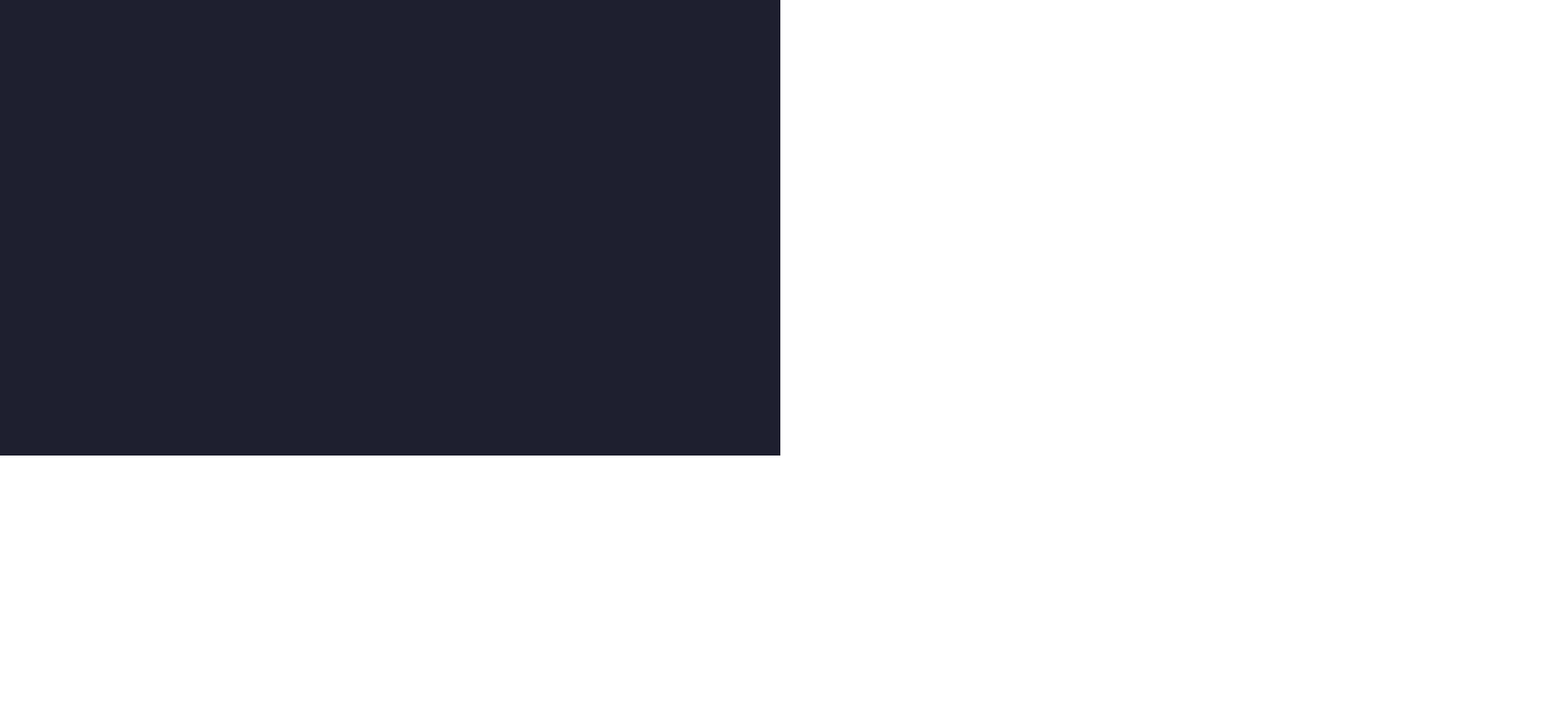
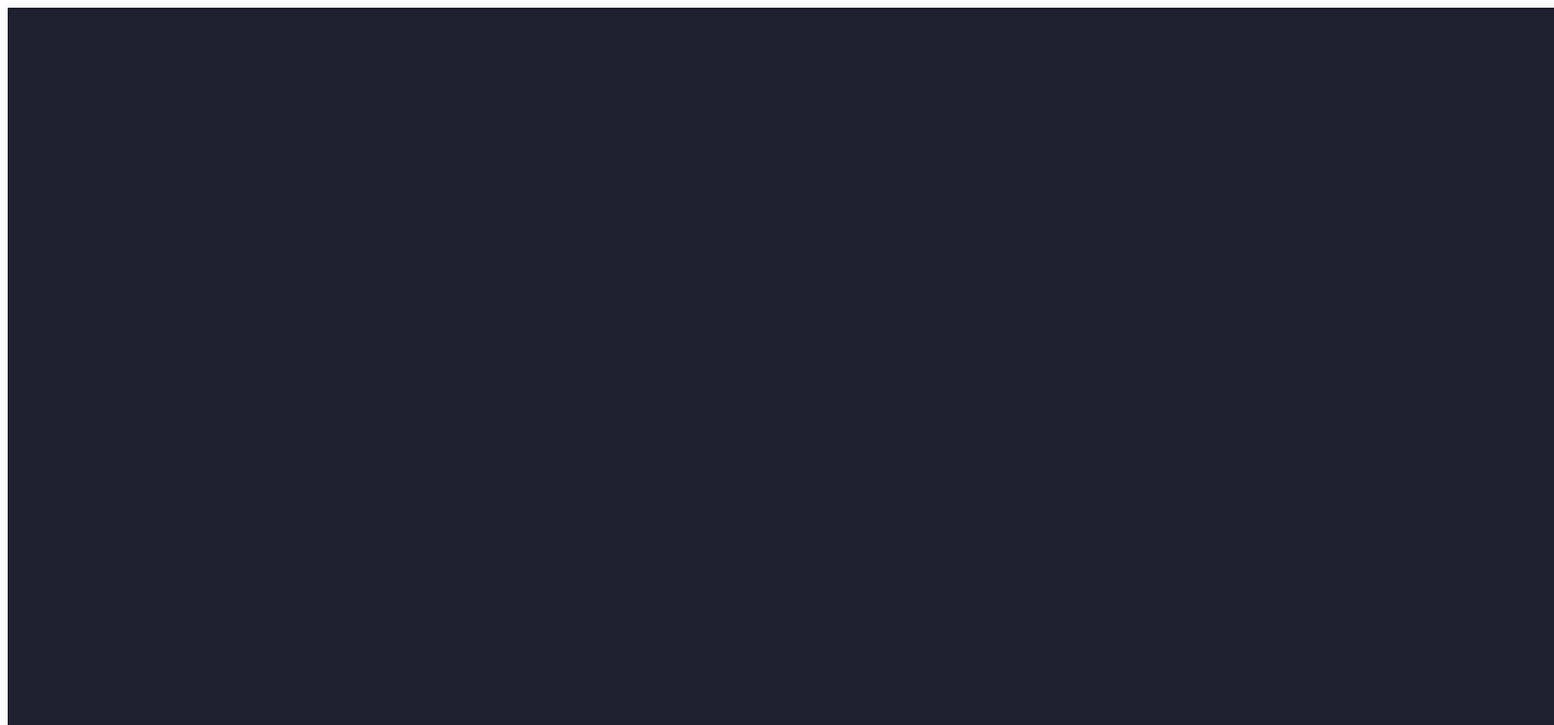
Before and after one commit to FatehaRsd/2-Banner-Training, a plain HTML site: page index.html in a window 1280 px wide. Shown: the top 756 px of the page at 96% size, 1619 px wide, since content can reach past the window. Drawn offline with Linux system fonts and the light colour scheme.

Commit message:
first commit

```diff
--- a/index.css
+++ b/index.css
@@ -4,8 +4,8 @@
     width: 100%; */
     height: 936px;
     width: 1611px;
-    left: -806px;
+    /* left: -806px;
     top: -469px;
-    border-radius: 0px;
+    border-radius: 0px;   */
     background: #1E1F2F;
 }
```
